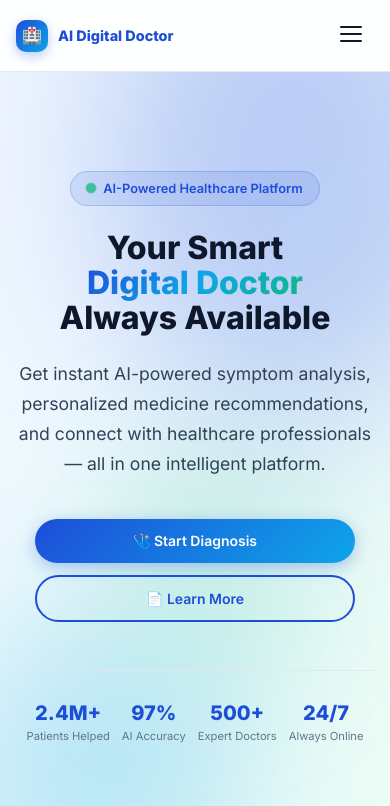
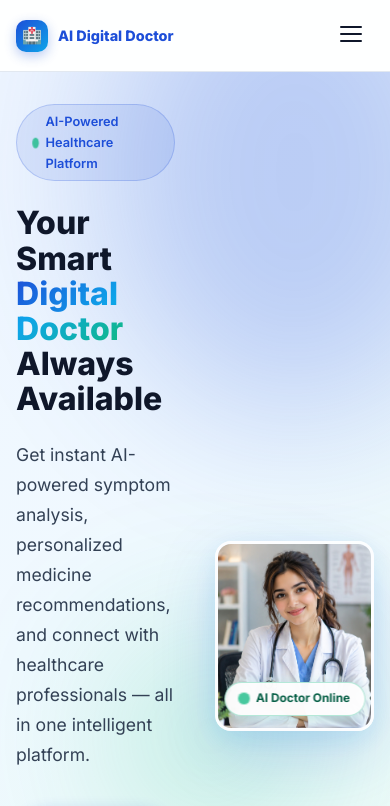
Before and after one commit to harvansh123/AI-powered-Digital-Doctor, a website: page index.html in a window 390 px wide. Shown: the top 806 px of the page. Drawn offline with nearby package versions, Linux system fonts and the light colour scheme.

Commit message:
Add files via upload

```diff
--- a/css/style.css
+++ b/css/style.css
@@ -482,7 +482,10 @@ p  { color: var(--text-medium); line-height: 1.7; }
   animation: float-card 6s ease-in-out infinite;
   border: 3px solid rgba(255, 255, 255, 0.8);
   background: linear-gradient(135deg, #eff6ff, #f0f9ff);
-  transition: box-shadow 0.4s ease, transform 0.4s ease;
+  transition: box-shadow 0.4s ease;
+  /* GPU-accelerated — prevents layout shift */
+  will-change: transform;
+  transform: translateZ(0);
 }
 .hero-doctor-card:hover {
   box-shadow:
@@ -1302,11 +1305,12 @@ footer::before {
 /* ── Tablet (≤ 1024px) ── */
 @media (max-width: 1024px) {
   .footer-top { grid-template-columns: 1fr 1fr; gap: 2rem; }
-  .hero-content { grid-template-columns: 1fr; text-align: center; gap: 2rem; }
+  /* Keep hero 2-col on tablet, just tighter */
+  .hero-content { grid-template-columns: 1fr 1fr; gap: 2rem; }
   .hero-text p  { max-width: none; }
-  .hero-actions { justify-content: center; }
-  .hero-stats   { justify-content: center; }
-  .hero-visual  { display: none; }
+  /* Show hero image on tablet — just smaller */
+  .hero-visual  { display: flex; justify-content: center; }
+  .hero-doctor-card { max-width: 300px; }
   .grid-4       { grid-template-columns: repeat(2, 1fr); }
   .stats-grid   { grid-template-columns: repeat(2, 1fr); }
   .profile-grid { grid-template-columns: 1fr; }
```
